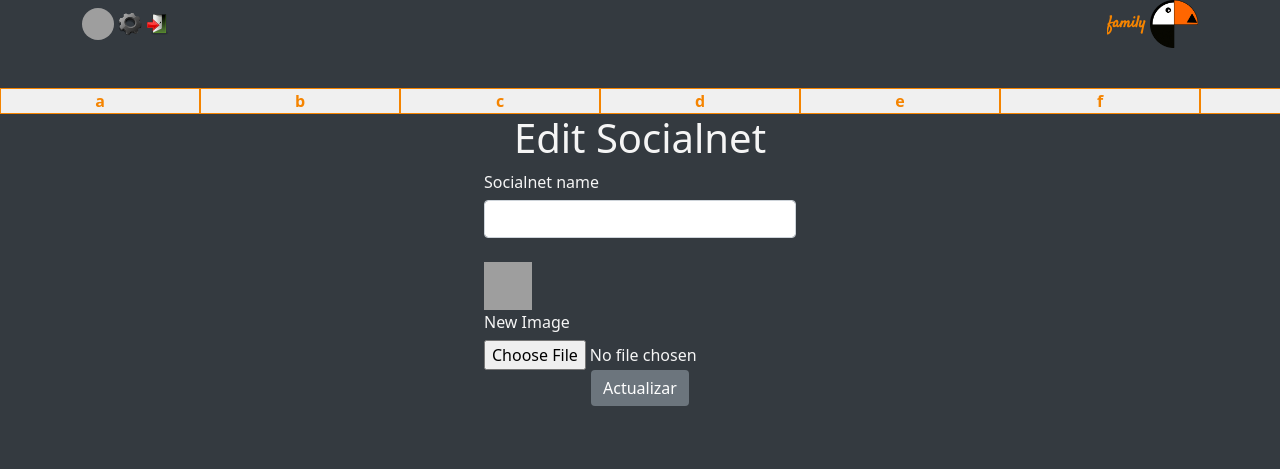
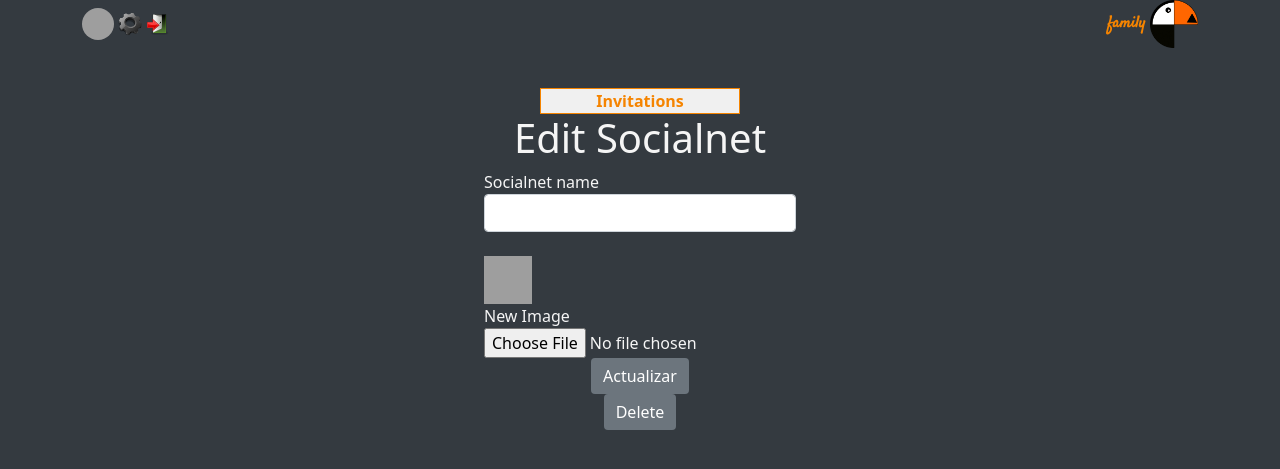
Before and after one commit to zyxyv/family, a Symfony app: template templates/socialnet_base/edit.html.twig in a window 1280 px wide. Shown: the top 469 px of the page. Run offline with Twig, Linux system fonts and the light colour scheme; the template is opened without the code that fills it, so the values that code supplies are empty; some libraries are stand-ins or nearby versions; grey boxes are pictures that could not be loaded.

```diff
--- a/public/css/style.css
+++ b/public/css/style.css
@@ -1,7 +1,4 @@
 @import url('https://fonts.googleapis.com/css2?family=Satisfy&display=swap');
-* {
-    overflow: hidden;
-}
 
 body {
     background-color: #343a40;
--- a/templates/socialnet_base/_delete_form.html.twig
+++ b/templates/socialnet_base/_delete_form.html.twig
@@ -1,4 +1,4 @@
 <form method="post" action="{{ path('socialnet_base_delete', {'id': socialnet.id}) }}" onsubmit="return confirm('Are you sure you want to delete this item?');">
     <input type="hidden" name="_token" value="{{ csrf_token('delete' ~ socialnet.id) }}">
-    <button class="btn">Delete</button>
+    <button class="btn btn-primary boton">Delete</button>
 </form>
--- a/templates/socialnet_base/edit.html.twig
+++ b/templates/socialnet_base/edit.html.twig
@@ -16,5 +16,6 @@
                 <button type="submit" class="btn btn-primary boton">Actualizar</button>
             </div>
         </form>
+        {{ include('socialnet_base/_delete_form.html.twig') }}
     </div>
 {% endblock %}
--- a/templates/withHeader.html.twig
+++ b/templates/withHeader.html.twig
@@ -21,16 +21,7 @@
             </div>
         </div>
         <div class="infinite newSection">
-            <li class="white">a</li>
-            <li>b</li>
-            <li>c</li>
-            <li>d</li>
-            <li>e</li>
-            <li>f</li>
-            <li>g</li>
-            <li>h</li>
-            <li>i</li>
-            <li>j</li>
+            <a href=""><li>{% trans %}Invitations{% endtrans %}</li></a>
         </div>
     {% endblock %}
     {% block main %}{% endblock %}
```
Also changed, not shown: src/Controller/SocialnetBaseController.php (+9 -6 lines), src/Controller/UserController.php (+6 -1 lines), public/img/avatars/a@a.es.png, public/img/avatars/c@c.es.png (deleted), public/img/socialnet/Los Perez.png (deleted), public/img/socialnet/Los otros.png (deleted), public/img/socialnet/Otra Red.png (deleted), public/img/socialnet/Pinguinos.png (deleted).
